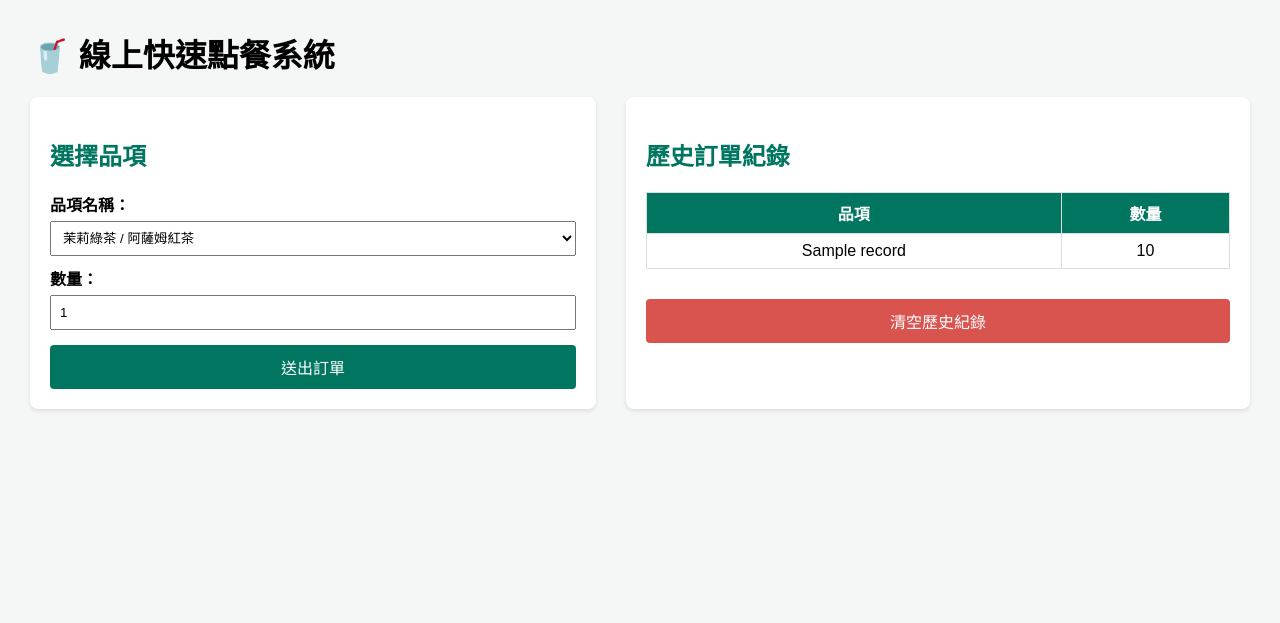
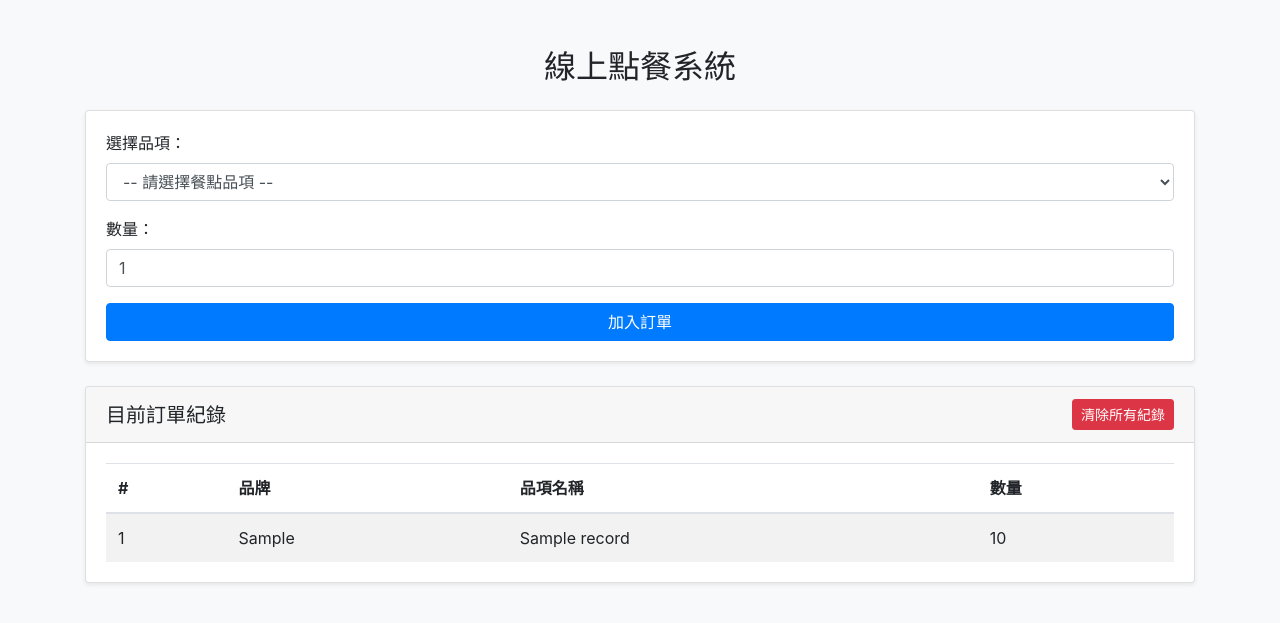
Before and after one commit to aesir6126-create/123456, a Flask app: page / in a window 1280 px wide. Shown: the top 623 px of the page. Run offline with Flask 3, Linux system fonts and the light colour scheme; tables that the repository leaves empty hold one stand-in row (values such as "Sample post").

Commit message:
Update index.html

```diff
--- a/templates/index.html
+++ b/templates/index.html
@@ -2,65 +2,72 @@
 <html lang="zh-TW">
 <head>
     <meta charset="UTF-8">
+    <meta name="viewport" content="width=device-width, initial-scale=1.0">
     <title>線上點餐系統</title>
-    <style>
-        body { font-family: Arial, sans-serif; margin: 30px; background-color: #f4f7f6; }
-        .container { display: flex; gap: 30px; }
-        .card { background: white; padding: 20px; border-radius: 8px; box-shadow: 0 2px 4px rgba(0,0,0,0.1); width: 45%; }
-        h2 { color: #007660; }
-        label { display: block; margin-top: 10px; font-weight: bold; }
-        select, input { width: 100%; padding: 8px; margin-top: 5px; box-sizing: border-box; }
-        button { background-color: #007660; color: white; border: none; padding: 10px; width: 100%; margin-top: 15px; cursor: pointer; border-radius: 4px; font-size: 16px; }
-        button:hover { background-color: #005c4b; }
-        table { width: 100%; border-collapse: collapse; margin-top: 10px; }
-        th, td { border: 1px solid #ddd; padding: 8px; text-align: center; }
-        th { background-color: #007660; color: white; }
-    </style>
+    <!-- 引入 Bootstrap CSS 讓畫面更整齊 -->
+    <link rel="stylesheet" href="https://cdn.jsdelivr.net/npm/bootstrap@4.6.2/dist/css/bootstrap.min.css">
 </head>
-<body>
+<body class="bg-light">
+    <div class="container mt-5">
+        <h2 class="text-center mb-4">線上點餐系統</h2>
 
-    <h1>🥤 線上快速點餐系統</h1>
-
-    <div class="container">
-        <div class="card">
-            <h2>選擇品項</h2>
-            <form action="/add" method="POST">
-                <label>品項名稱：</label>
-                <select name="item_id" required>
-                    {% for item in menu %}
-                        <option value="{{ item.id }}">
-                            {{ item.name }}
-                        </option>
-                    {% endfor %}
-                </select>
-
-                <label>數量：</label>
-                <input type="number" name="qty" value="1" min="1" required>
-
-                <button type="submit">送出訂單</button>
-            </form>
+        <!-- 點餐表單 -->
+        <div class="card shadow-sm mb-4">
+            <div class="card-body">
+                <form action="/add" method="POST">
+                    <div class="form-group">
+                        <label for="item_id">選擇品項：</label>
+                        <select name="item_id" id="item_id" class="form-control" required>
+                            <option value="">-- 請選擇餐點品項 --</option>
+                            {% for item in menu %}
+                                <option value="{{ item.id }}">[{{ item.brand }}] {{ item.name }}</option>
+                            {% endfor %}
+                        </select>
+                    </div>
+                    <div class="form-group">
+                        <label for="qty">數量：</label>
+                        <input type="number" name="qty" id="qty" class="form-control" value="1" min="1" required>
+                    </div>
+                    <button type="submit" class="btn btn-primary btn-block">加入訂單</button>
+                </form>
+            </div>
         </div>
 
-        <div class="card" style="width: 50%;">
-            <h2>歷史訂單紀錄</h2>
-            <table>
-                <tr>
-                    <th>品項</th>
-                    <th>數量</th>
-                </tr>
-                {% for order in orders %}
-                <tr>
-                    <td>{{ order.item_name }}</td>
-                    <td>{{ order.qty }}</td>
-                </tr>
-                {% endfor %}
-            </table>
-
-            <form action="/clear" method="POST" style="margin-top: 15px;">
-                <button type="submit" style="background-color: #d9534f;">清空歷史紀錄</button>
-            </form>
+        <!-- 訂單列表 -->
+        <div class="card shadow-sm">
+            <div class="card-header d-flex justify-content-between align-items-center">
+                <h5 class="mb-0">目前訂單紀錄</h5>
+                <form action="/clear" method="POST" class="mb-0">
+                    <button type="submit" class="btn btn-danger btn-sm">清除所有紀錄</button>
+                </form>
+            </div>
+            <div class="card-body">
+                <table class="table table-striped mb-0">
+                    <thead>
+                        <tr>
+                            <th>#</th>
+                            <th>品牌</th>
+                            <th>品項名稱</th>
+                            <th>數量</th>
+                        </tr>
+                    </thead>
+                    <tbody>
+                        {% for order in orders %}
+                        <tr>
+                            <td>{{ loop.index }}</td>
+                            <td>{{ order.brand }}</td>
+                            <td>{{ order.item_name }}</td>
+                            <td>{{ order.qty }}</td>
+                        </tr>
+                        {% else %}
+                        <tr>
+                            <td colspan="4" class="text-center text-muted">目前尚無點餐紀錄</td>
+                        </tr>
+                        {% endfor %}
+                    </tbody>
+                </table>
+            </div>
         </div>
     </div>
-
 </body>
 </html>
```
